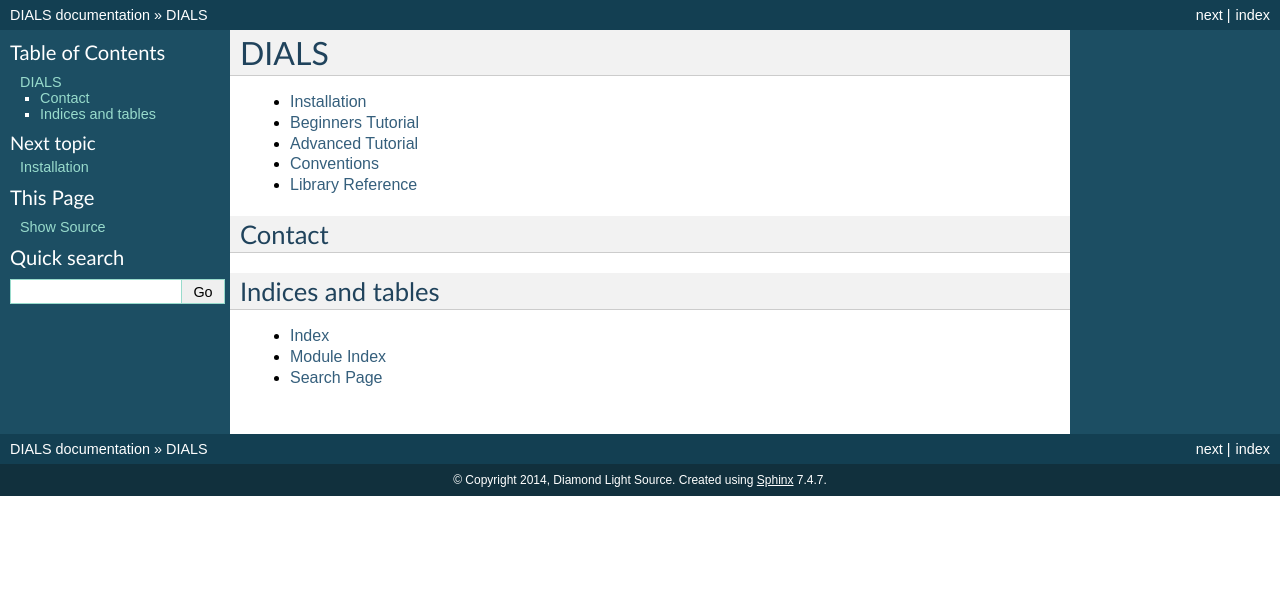
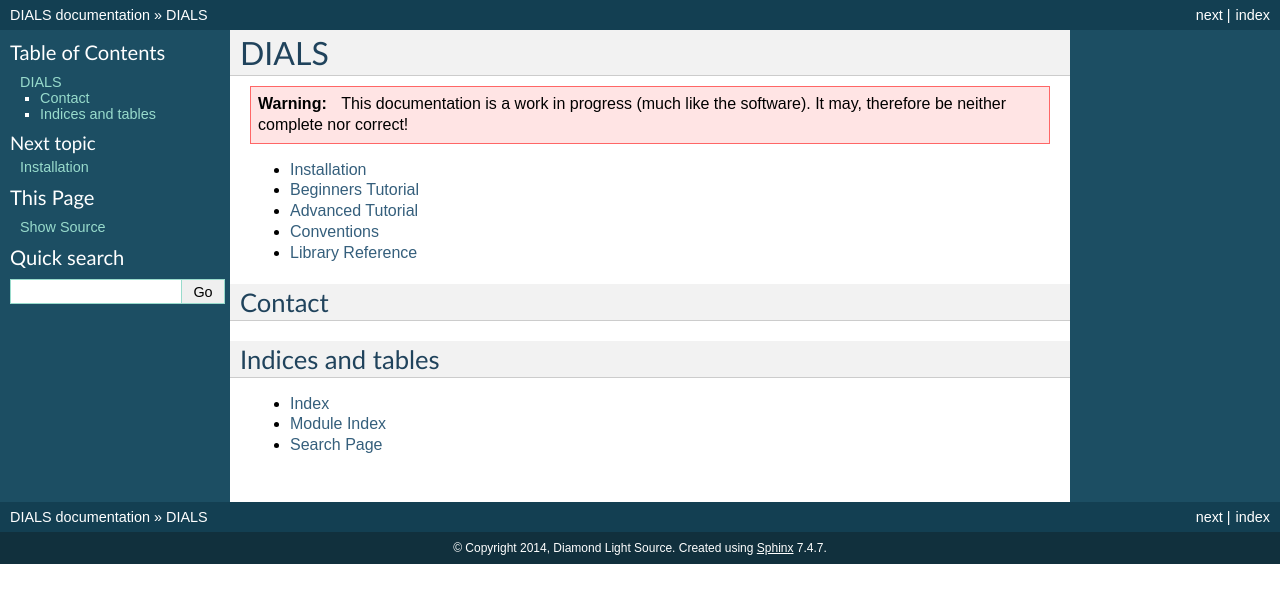
Before and after one commit to dials/docs, a Sphinx documentation site: the page built from sphinx/index.rst, in a window 1280 px wide. Shown: the top 603 px of the page. Built offline with Sphinx 7.4.7, drawn with Linux system fonts in a browser that asks for light colours; formulas are drawn with MathJax 3.

Commit message:
Added a warning to dcumentation

```diff
--- a/sphinx/index.rst
+++ b/sphinx/index.rst
@@ -4,6 +4,10 @@ DIALS
 +++++++++++++++++++++++++++++++++++++
 
 .. _introduction:
+
+.. warning:: This documentation is a work in progress (much like the software).
+   It may, therefore be neither complete nor correct!
+
 .. toctree::
    :maxdepth: 1
 
```
